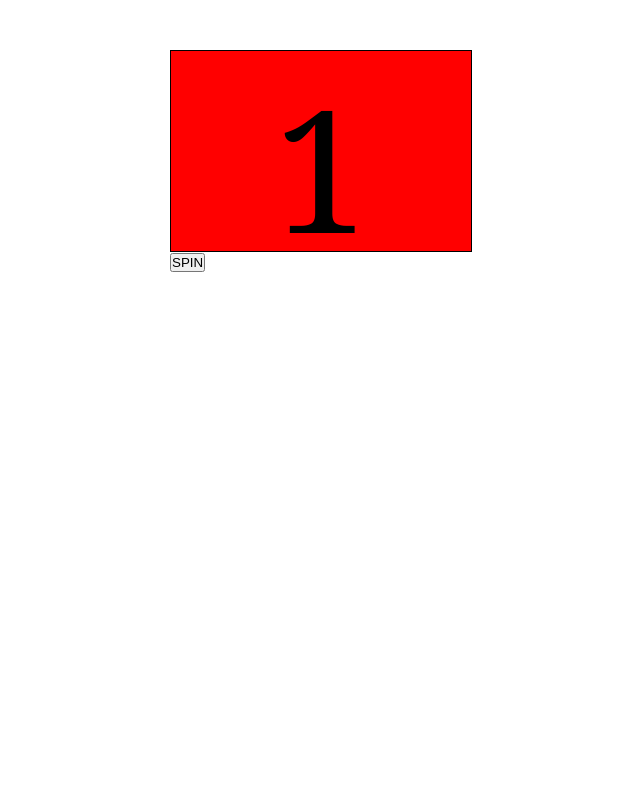
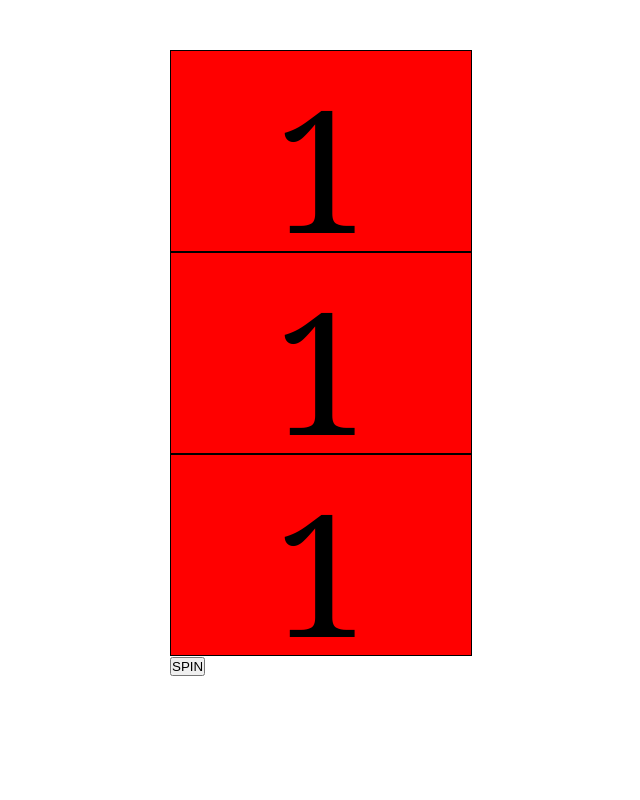
Before and after one commit to afurth89/slot-machine, a plain HTML site: page index.html in a window 1280 px wide. Shown: the whole page, without its empty margins (120-760 px from the left). Drawn offline with nearby package versions, Linux system fonts and the light colour scheme.

Commit message:
now three columns

```diff
--- a/index.html
+++ b/index.html
@@ -20,6 +20,24 @@
           </ul>
         </div>
       </div> <!-- End column-viewbox -->
+      <div class="col-viewbox">
+        <div id="col-two" class="col-wrapper">
+          <ul>
+            <li class="col-item" style="background:#f00">1</li>
+            <li class="col-item" style="background:#ff0">2</li>
+            <li class="col-item" style="background:#0f0">3</li>
+          </ul>
+        </div>
+      </div> <!-- End column-viewbox -->
+      <div class="col-viewbox">
+        <div id="col-three" class="col-wrapper">
+          <ul>
+            <li class="col-item" style="background:#f00">1</li>
+            <li class="col-item" style="background:#ff0">2</li>
+            <li class="col-item" style="background:#0f0">3</li>
+          </ul>
+        </div>
+      </div> <!-- End column-viewbox -->
     </div>
 
     <button id="start-btn">SPIN</button>
```
